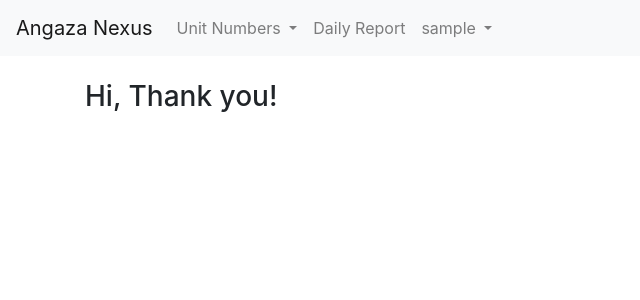
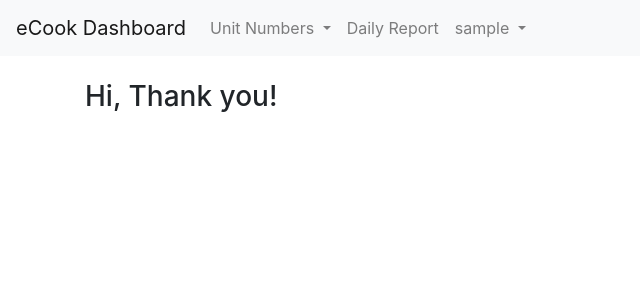
Before and after one commit to trk9001/ecook-angaza, a Django app: page / in a window 1280 px wide. Shown: the top 300 px of the page, without its empty margins (0-640 px from the left). Run offline with Django 3.2, Linux system fonts and the light colour scheme; the visitor is signed in with stand-in values (Sample User, id 1).

Commit message:
Dashboard name changed to eCook Dashboard

```diff
--- a/templates/layout.html
+++ b/templates/layout.html
@@ -11,7 +11,7 @@
 </head>
 <body>
     <nav class="navbar navbar-expand-lg navbar-light bg-light">
-        <a class="navbar-brand" href="{% url 'reports:dashboard' %}">Angaza Nexus</a>
+        <a class="navbar-brand" href="{% url 'reports:dashboard' %}">eCook Dashboard</a>
         <button class="navbar-toggler" type="button" data-toggle="collapse" data-target="#navbarNavDropdown" aria-controls="navbarNavDropdown" aria-expanded="false" aria-label="Toggle navigation">
             <span class="navbar-toggler-icon"></span>
         </button>
```
